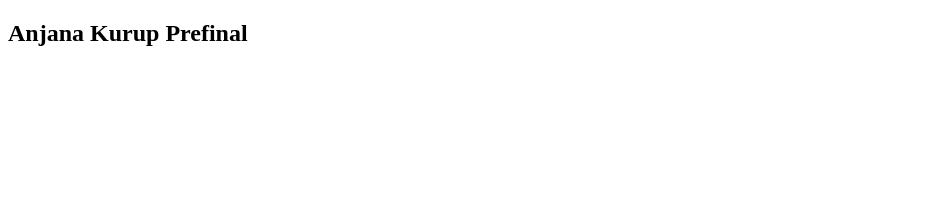
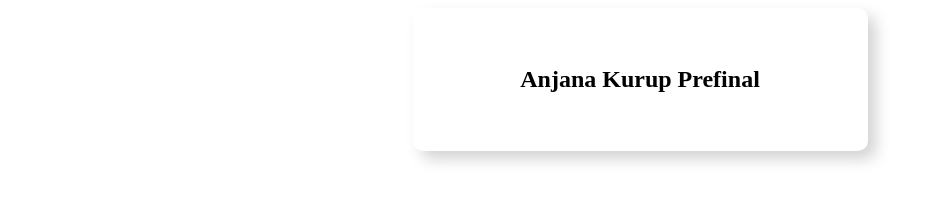
Before and after one commit to anjanakurup/anjanakurup.github.io, a plain HTML site: page prefinal/index.html in a window 1280 px wide. Shown: the whole page, without its empty margins (0-934 px from the left). Drawn offline with Linux system fonts and the light colour scheme.

Commit message:
prefinal4

```diff
--- a/prefinal/style.css
+++ b/prefinal/style.css
@@ -1,4 +1,11 @@
 #app{
-
-
+    width: 30%;
+    padding: 3%;
+    border-radius: 10px;
+    box-shadow: 8px 8px 15px lightgray;
+    text-align: center;
+    margin: center;
+    top: 0;
+    bottom: 0;
+    margin: auto;
 }
```
